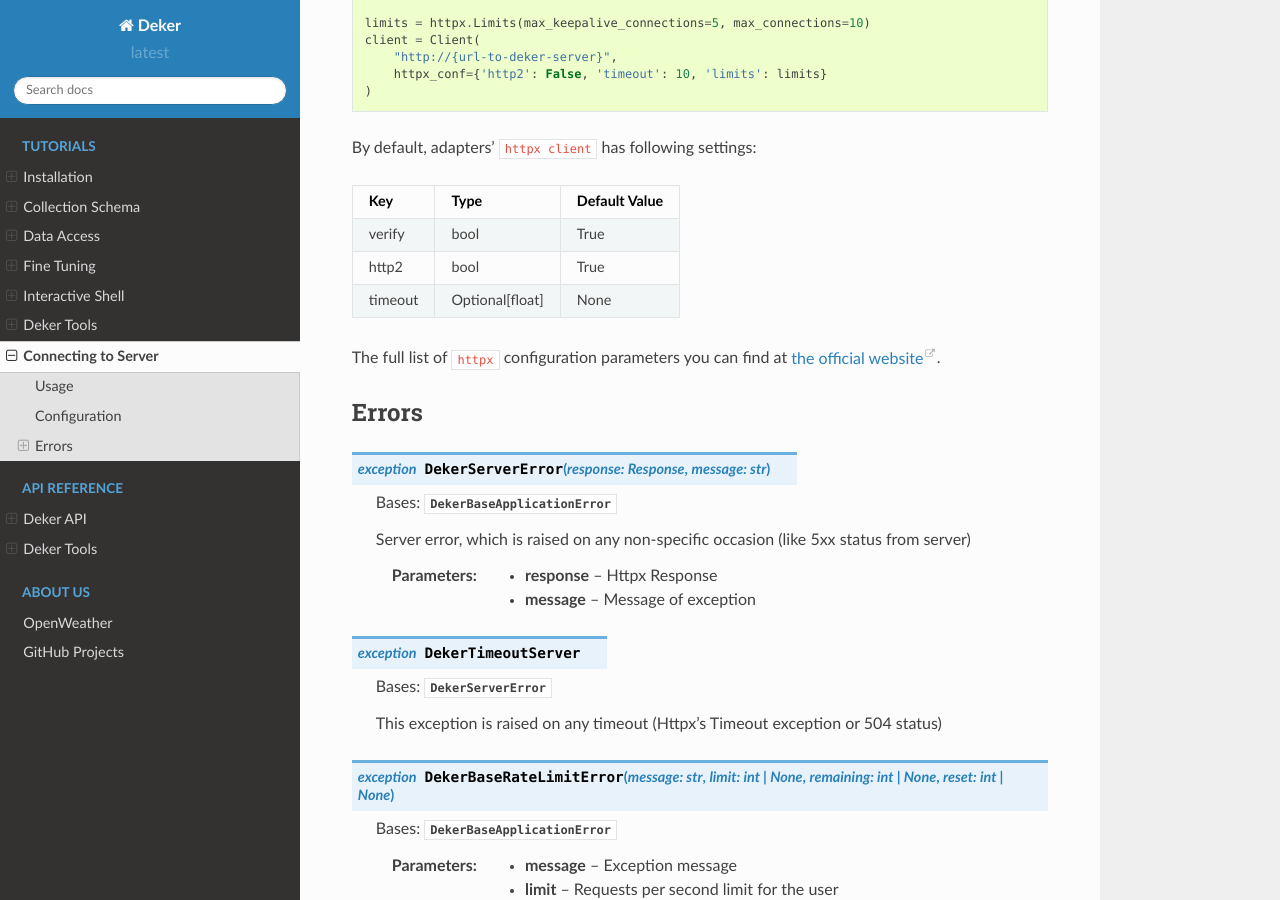
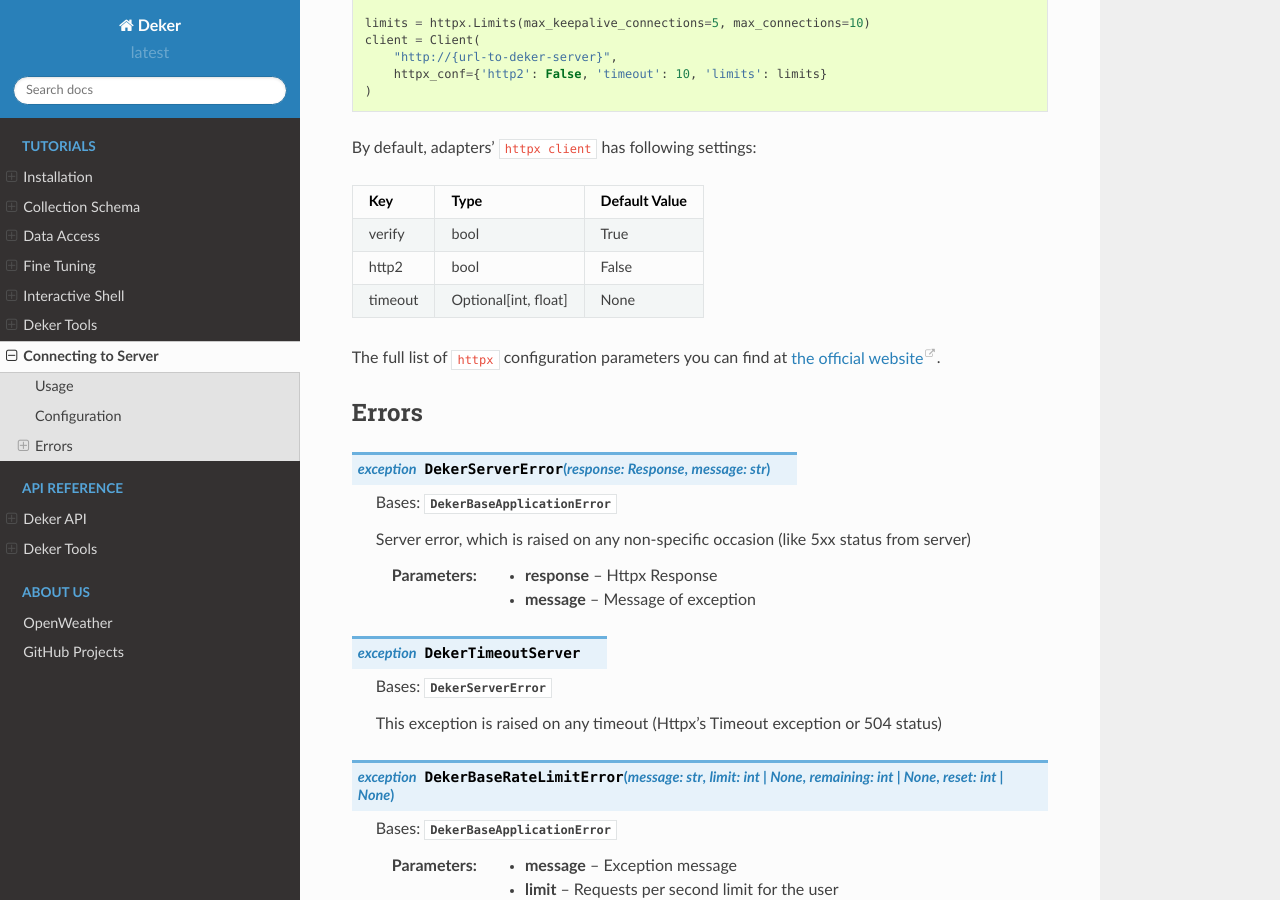
Before and after one commit to openweathermap/deker, a Sphinx documentation site: the page built from docs/deker/connecting_to_server.rst, in a window 1280 px wide and 900 px high, scrolled down 1061 px. Built offline with Sphinx 7.4.7 and the Read the Docs theme 2.0.0, drawn with Linux system fonts in a browser that asks for light colours.

Commit message:
manual docs publishing added, deker-shell and deker-server-adapters docs fixed

```diff
--- a/docs/deker/connecting_to_server.rst
+++ b/docs/deker/connecting_to_server.rst
@@ -67,9 +67,9 @@
      - True
    * - http2
      - bool
-     - True
+     - False
    * - timeout
-     - Optional[float]
+     - Optional[int, float]
      - None
 
 The full list of ``httpx`` configuration parameters you can find at `the official website`_.
```
Also changed, not shown: docs/deker/shell.rst (+6 -2 lines), 1 other file.
